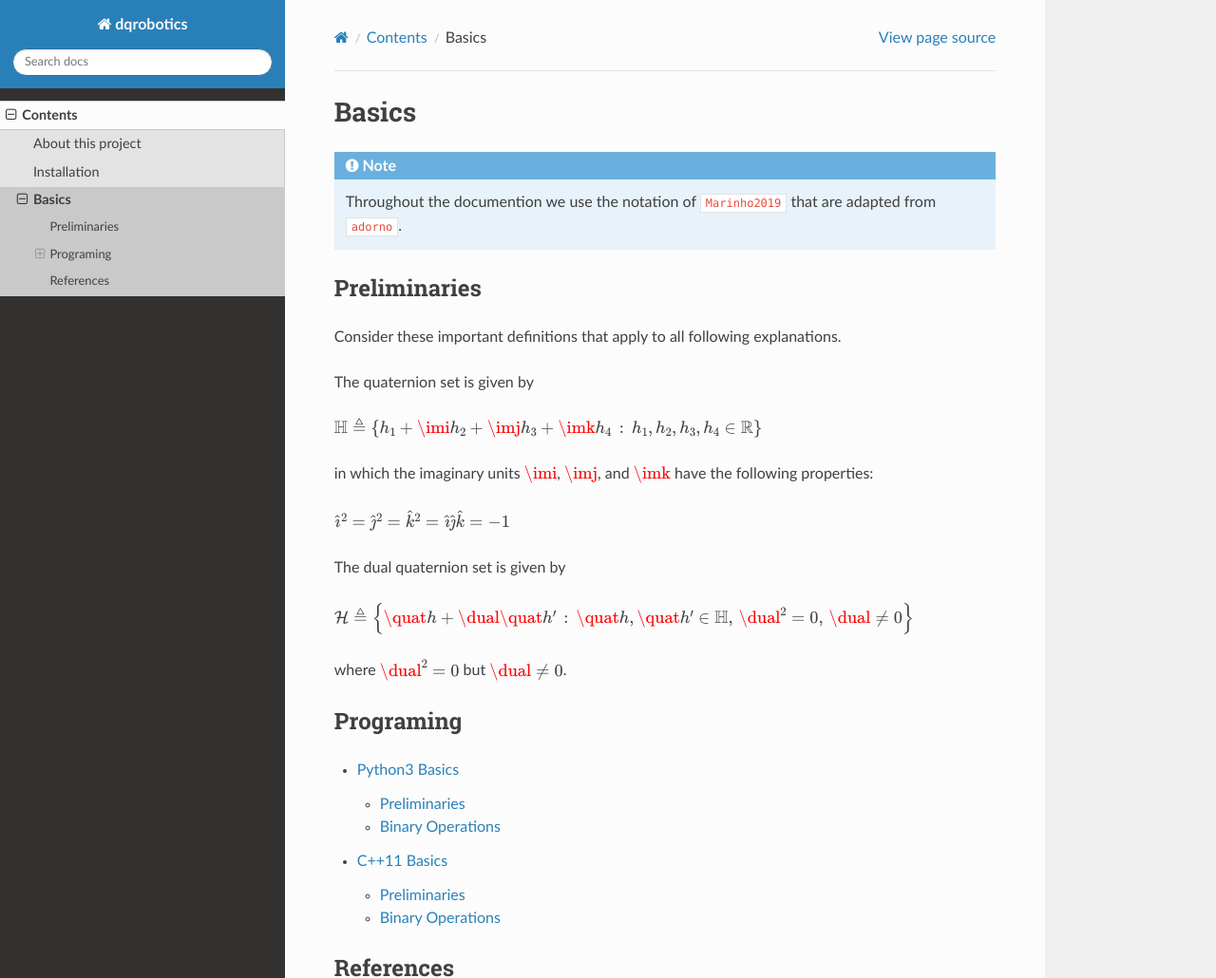
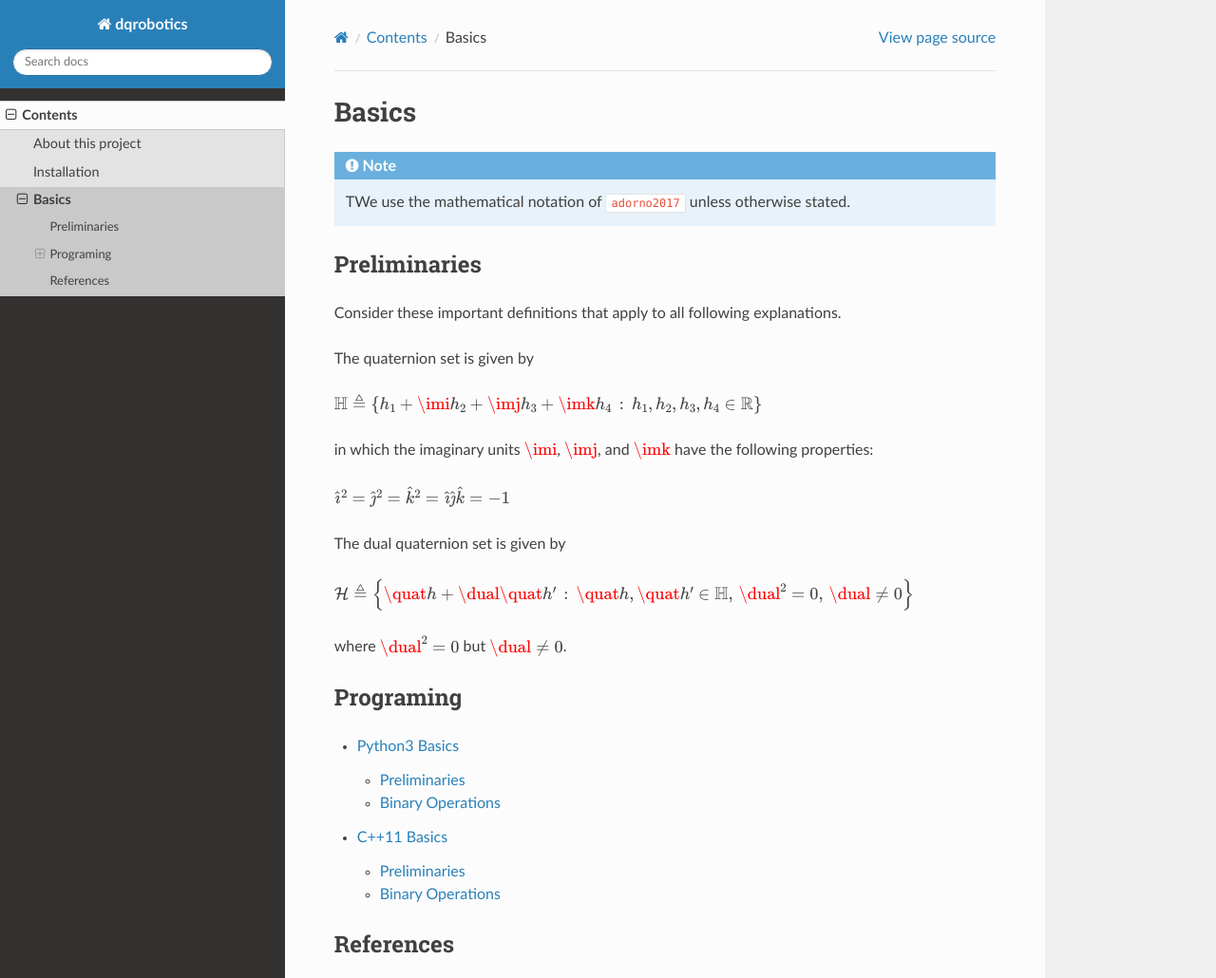
Before and after one commit to dqrobotics/dqrobotics.github.io, a Sphinx documentation site: the page built from docs/basics.rst, in a window 1280 px wide and 1347 px high, cut to the strip 0-1030 px from the top of the window. Shown: the whole strip at 95% size. Built offline with Sphinx 7.4.7 and the Read the Docs theme 2.0.0, drawn with Linux system fonts in a browser that asks for light colours; cross-references to code outside the pages are shown as plain code.

Commit message:
Update basics.rst

```diff
--- a/docs/basics.rst
+++ b/docs/basics.rst
@@ -2,7 +2,7 @@ Basics
 ======================================
 
 .. note::
-   Throughout the documention we use the notation of :cite:`Marinho2019` that are adapted from :cite:`adorno`.
+   TWe use the mathematical notation of :cite:`adorno2017` unless otherwise stated.
 
 Preliminaries
 -------------
```
